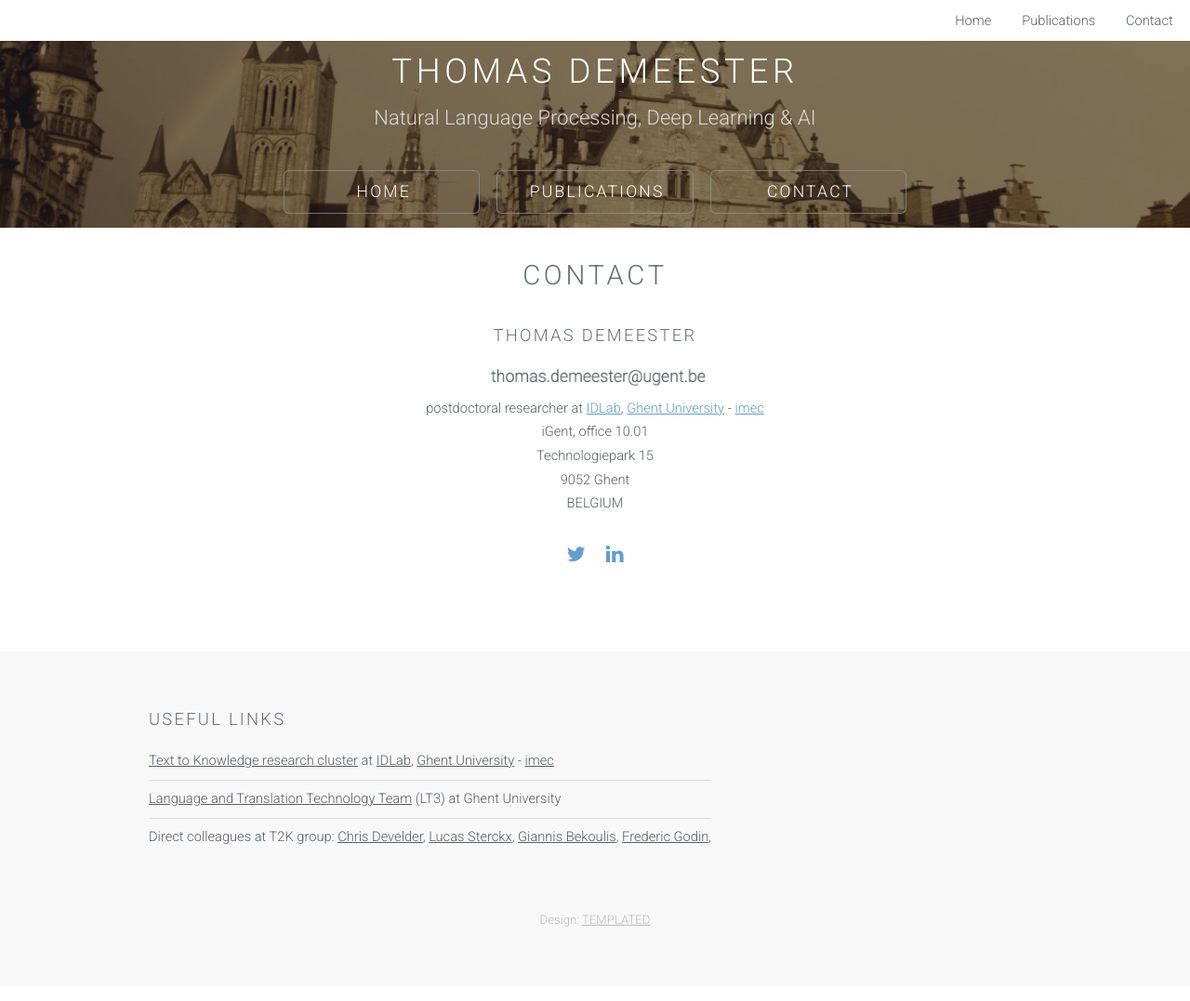
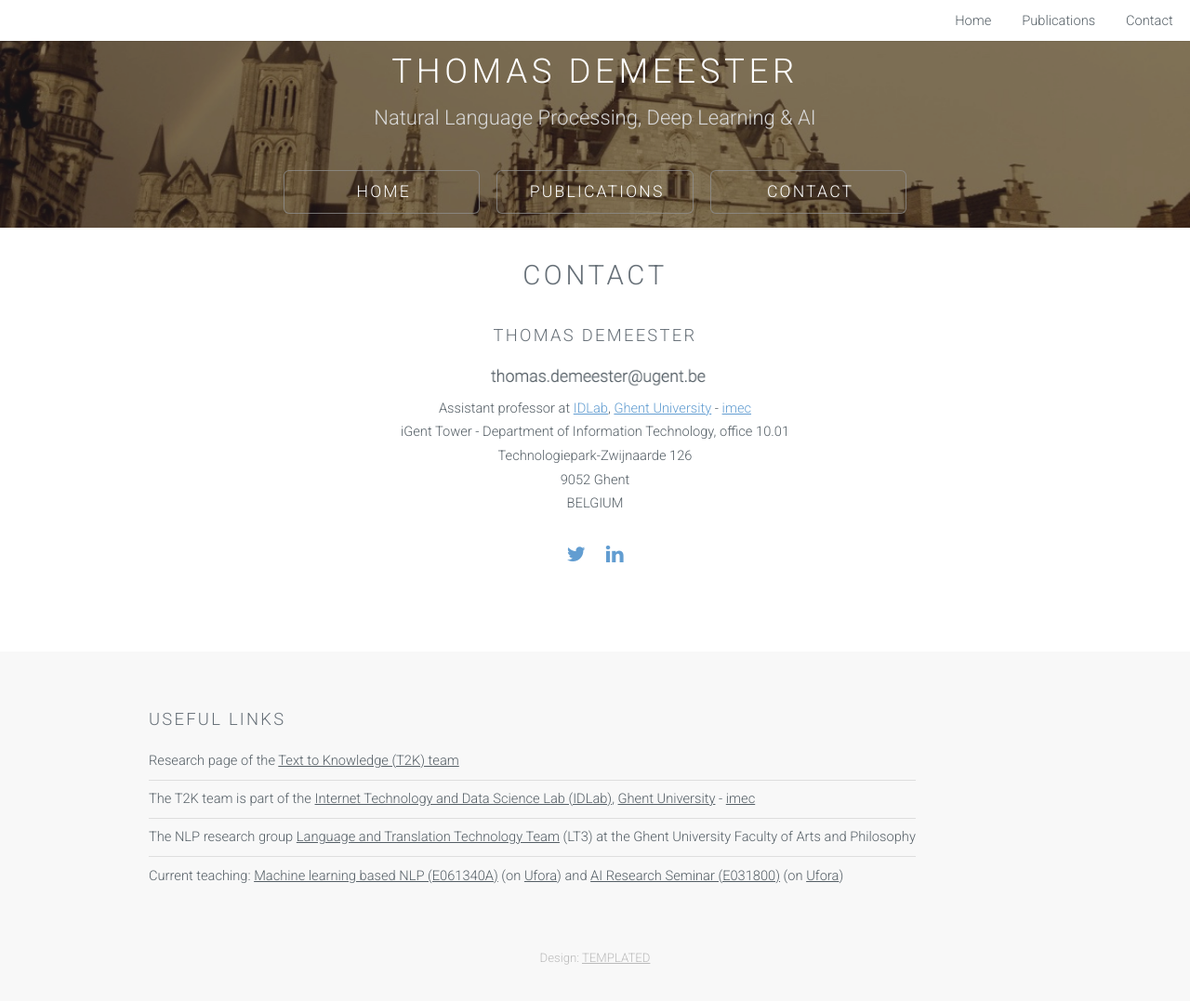
Before and after one commit to tdmeeste/tdmeeste.github.io, a Jekyll site: the page built from _pages/contact.html, in a window 1280 px wide and 1103 px high. Shown: the top 1077 px of the window at 93% size. Built offline with Jekyll 4.4.1, drawn with Linux system fonts in a browser that asks for light colours.

Commit message:
update bio and contact

```diff
--- a/_includes/footer.html
+++ b/_includes/footer.html
@@ -7,9 +7,12 @@
 								<div class="0u">
 									<h3>Useful links</h3>
 									<ul class="alt">
-                                        <li><a href="#">Text to Knowledge research cluster</a> at <a href="https://www.ugent.be/ea/idlab/en">IDLab</a>, <a href="https://www.ugent.be/en">Ghent University</a> - <a href="https://www.imec-int.com/en/home">imec</a></li>
-                                        <li><a href="https://www.lt3.ugent.be/">Language and Translation Technology Team</a> (LT3) at Ghent University</li>
-                                        <li> Direct colleagues at T2K group: <a href="http://users.atlantis.ugent.be/cdvelder/">Chris Develder</a>, <a href="http://lusterck.github.io/">Lucas Sterckx</a>, <a href="https://bekou.github.io/">Giannis Bekoulis</a>, <a href="https://www.fredericgodin.com/">Frederic Godin</a>, </li>
+										<li> Research page of the <a href="https://ugentt2k.github.io/">Text to Knowledge (T2K) team</a></li>
+                                        <li>The T2K team is part of the <a href="https://www.ugent.be/ea/idlab/en">Internet Technology and Data Science Lab (IDLab)</a>,
+											<a href="https://www.ugent.be/en">Ghent University</a> - <a href="https://www.imec-int.com/en/home">imec</a></li>
+                                        <li>The NLP research group <a href="https://www.lt3.ugent.be/">Language and Translation Technology Team</a> (LT3) at the Ghent University Faculty of Arts and Philosophy</li>
+										<li>Current teaching: <a href="https://studiegids.ugent.be/2020/EN/studiefiches/E061340.pdf">Machine learning based NLP (E061340A)</a> (on <a href="https://ufora.ugent.be/d2l/home/225043">Ufora</a>) and
+										<a href="https://studiegids.ugent.be/2020/EN/studiefiches/E031800.pdf">AI Research Seminar (E031800)</a> (on <a href="https://ufora.ugent.be/d2l/home/239878">Ufora</a>)
 									</ul>
 								</div>
 							</div>
--- a/_pages/contact.html
+++ b/_pages/contact.html
@@ -28,11 +28,11 @@ permalink: contact
 				<div class="container">
                     <section class="special">
                     <h3>Thomas Demeester</h3>
-                    <a href="#" class="image center"><img src="images/email.png" alt="" height="25"/></a>
-                        <p>postdoctoral researcher at
+                    <a class="image center"><img src="images/email.png" alt="" height="25"/></a>
+                        <p>Assistant professor at
                             <a href="https://www.ugent.be/ea/idlab/en">IDLab</a>, <a href="https://www.ugent.be/en">Ghent University</a> - <a href="https://www.imec-int.com/en/home">imec</a> <br/>
-							iGent, office 10.01<br/>
-							Technologiepark 15<br/>
+							iGent Tower - Department of Information Technology, office 10.01<br/>
+							Technologiepark-Zwijnaarde 126<br/>
 							9052 Ghent<br/>
 							BELGIUM</p>
 							<ul class="icons">
```
Also changed, not shown: index.html (+5 -2 lines), README.md.
